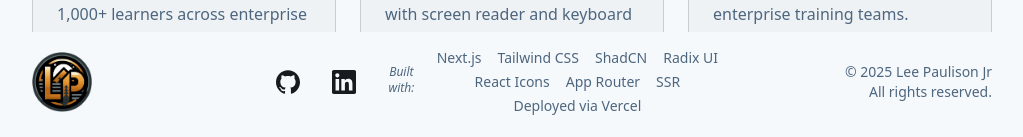
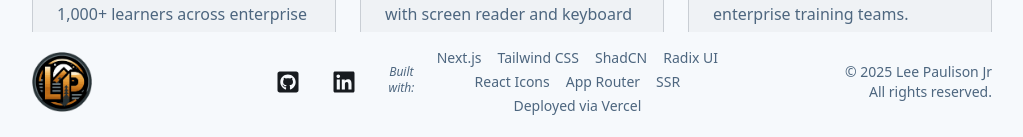
Before and after one commit to LeePaulison/portfolio-updated, a Next.js app: page / in a window 1280 px wide. Shown: the part 660-797 px from the top of the page, without its empty margins (128-1151 px from the left). Built offline with nearby package versions, Linux system fonts and the light colour scheme; no server answers.

Commit message:
Switch footer icons to Font Awesome

```diff
--- a/components/footer.jsx
+++ b/components/footer.jsx
@@ -1,10 +1,9 @@
-// Simple Icons
-import { SiLinkedin } from "react-icons/si";
-import { SiGithub } from "react-icons/si";
+// Font Awesome
+import { FaLinkedin } from "react-icons/fa6";
+import { FaGithubSquare } from "react-icons/fa";
 import Image from "next/image";
 
 export default function Footer() {
-
   const currentYear = new Date().getFullYear();
 
   return (
@@ -26,16 +25,22 @@ export default function Footer() {
         <a
           href="https://github.com/LeePaulison"
           className="hover:text-accent transition"
-          aria-label='GitHub Profile'
+          aria-label="GitHub Profile"
         >
-          <SiGithub className="w-[20px] h-[20px] sm:w-[22px] sm:h-[22px] md:w-[24px] md:h-[24px]" aria-label="GitHub Icon" />
+          <FaGithubSquare
+            className="w-[20px] h-[20px] sm:w-[22px] sm:h-[22px] md:w-[24px] md:h-[24px]"
+            aria-label="GitHub Icon"
+          />
         </a>
         <a
           href="https://www.linkedin.com/in/lee-paulison-jr/"
           className="hover:text-accent transition"
-          aria-label='LinkedIn Profile'
+          aria-label="LinkedIn Profile"
         >
-          <SiLinkedin className="w-[20px] h-[20px] sm:w-[22px] sm:h-[22px] md:w-[24px] md:h-[24px]" aria-label="LinkedIn Icon" />
+          <FaLinkedin
+            className="w-[20px] h-[20px] sm:w-[22px] sm:h-[22px] md:w-[24px] md:h-[24px]"
+            aria-label="LinkedIn Icon"
+          />
         </a>
 
         {/* Tech Stack */}
@@ -62,5 +67,5 @@ export default function Footer() {
         <p>All rights reserved.</p>
       </div>
     </footer>
-  )
+  );
 }
```
